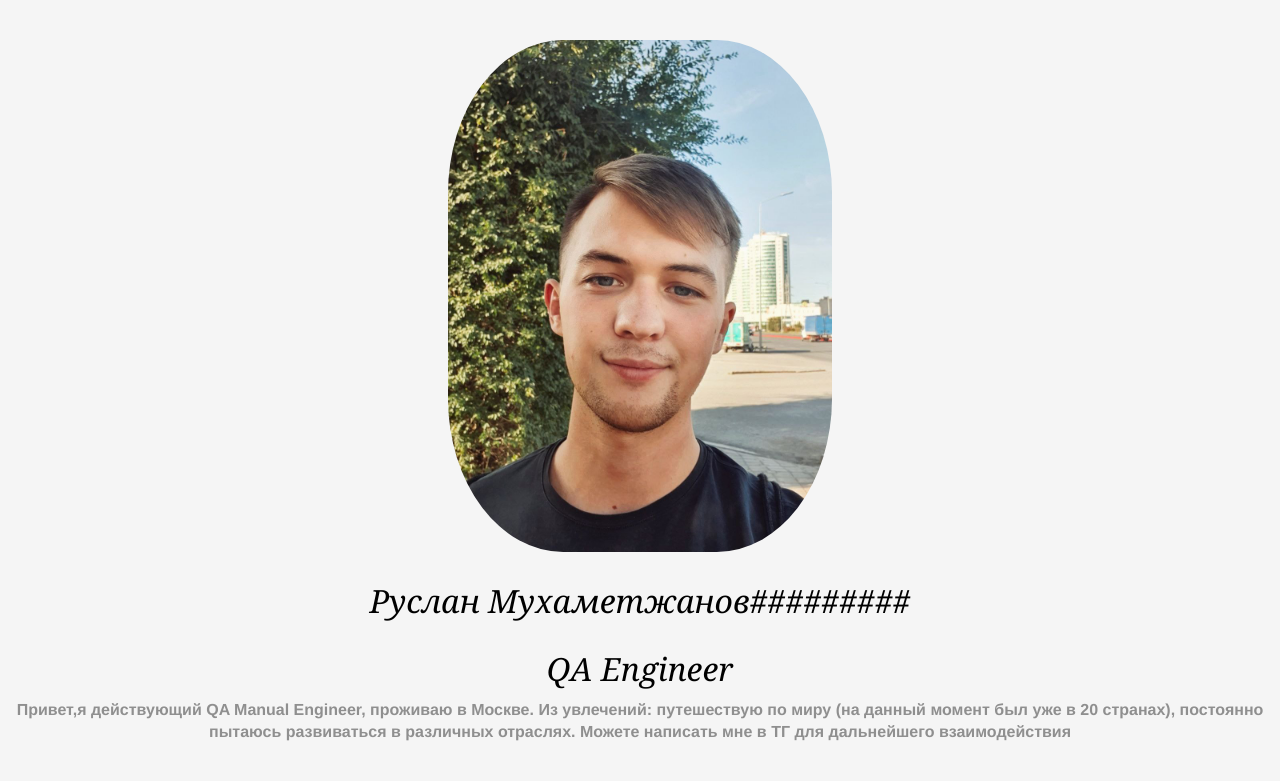
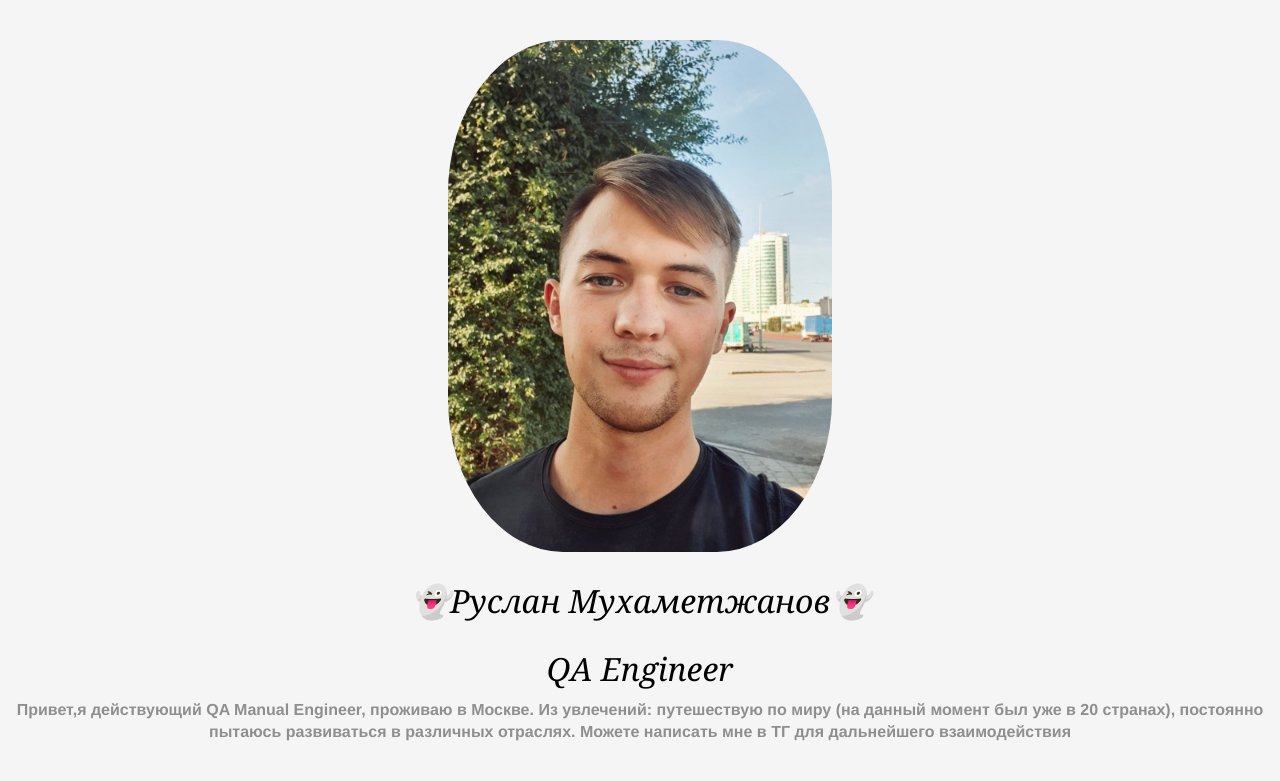
Before and after one commit to MukhametzhanovRuslan-QA/cv, a plain HTML site: page index.html in a window 1280 px wide. Shown: the top 781 px of the page. Drawn offline with Linux system fonts and the light colour scheme.

Commit message:
привидения

```diff
--- a/index.html
+++ b/index.html
@@ -11,7 +11,7 @@
   <body>
     <header class="header">
       <img src="./avatar.png" alt="avatar" class="header__avatar" />
-      <h1 class="header__title">Руслан Мухаметжанов#########</h1>
+      <h1 class="header__title">👻Руслан Мухаметжанов👻</h1>
       <h2 class="header__title">QA Engineer</h2>
       <h3 class="header__subtitle">Привет,я действующий QA Manual Engineer, проживаю в Москве.
         Из увлечений: путешествую по миру (на данный момент был уже в 20 странах), постоянно пытаюсь развиваться в различных отраслях.
```
